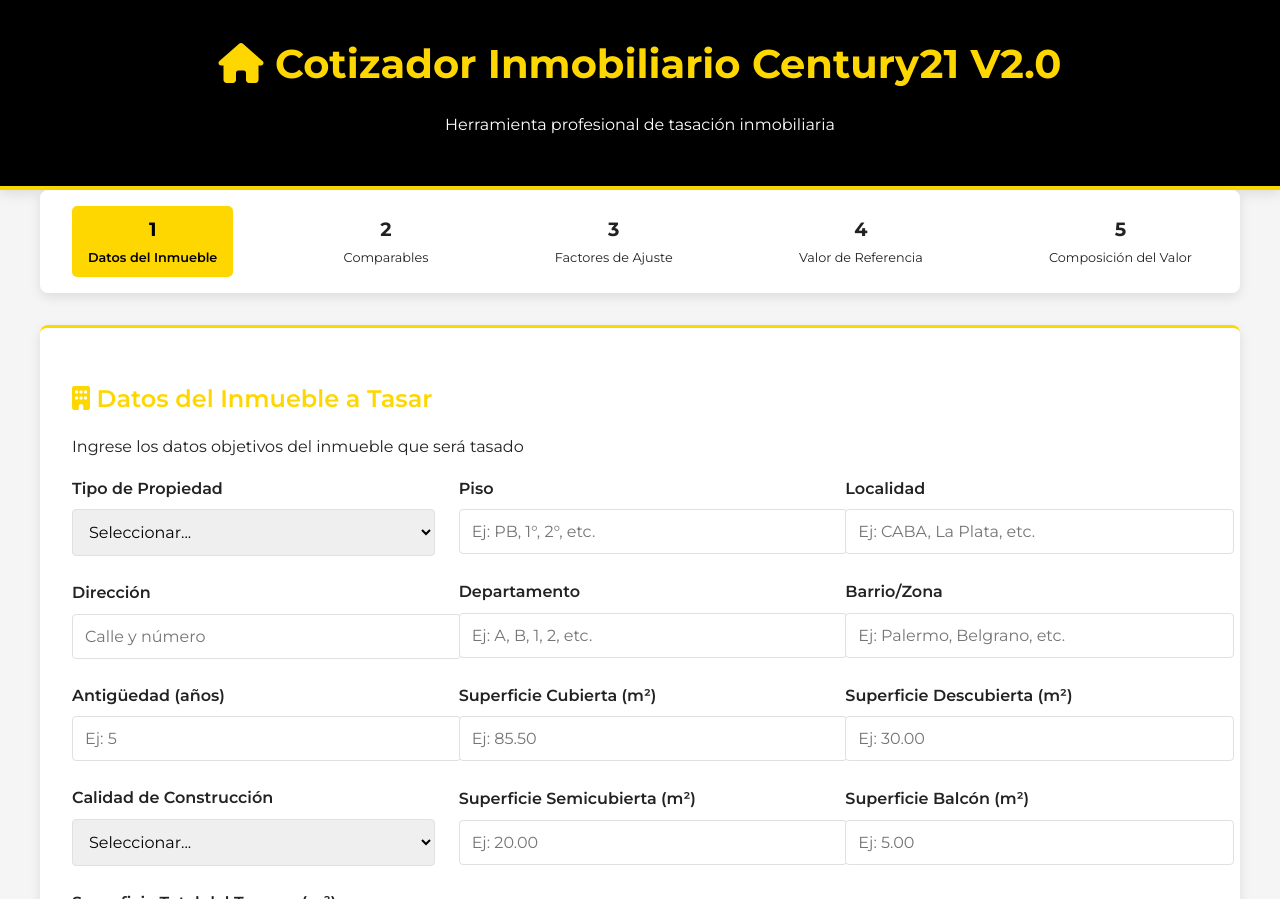
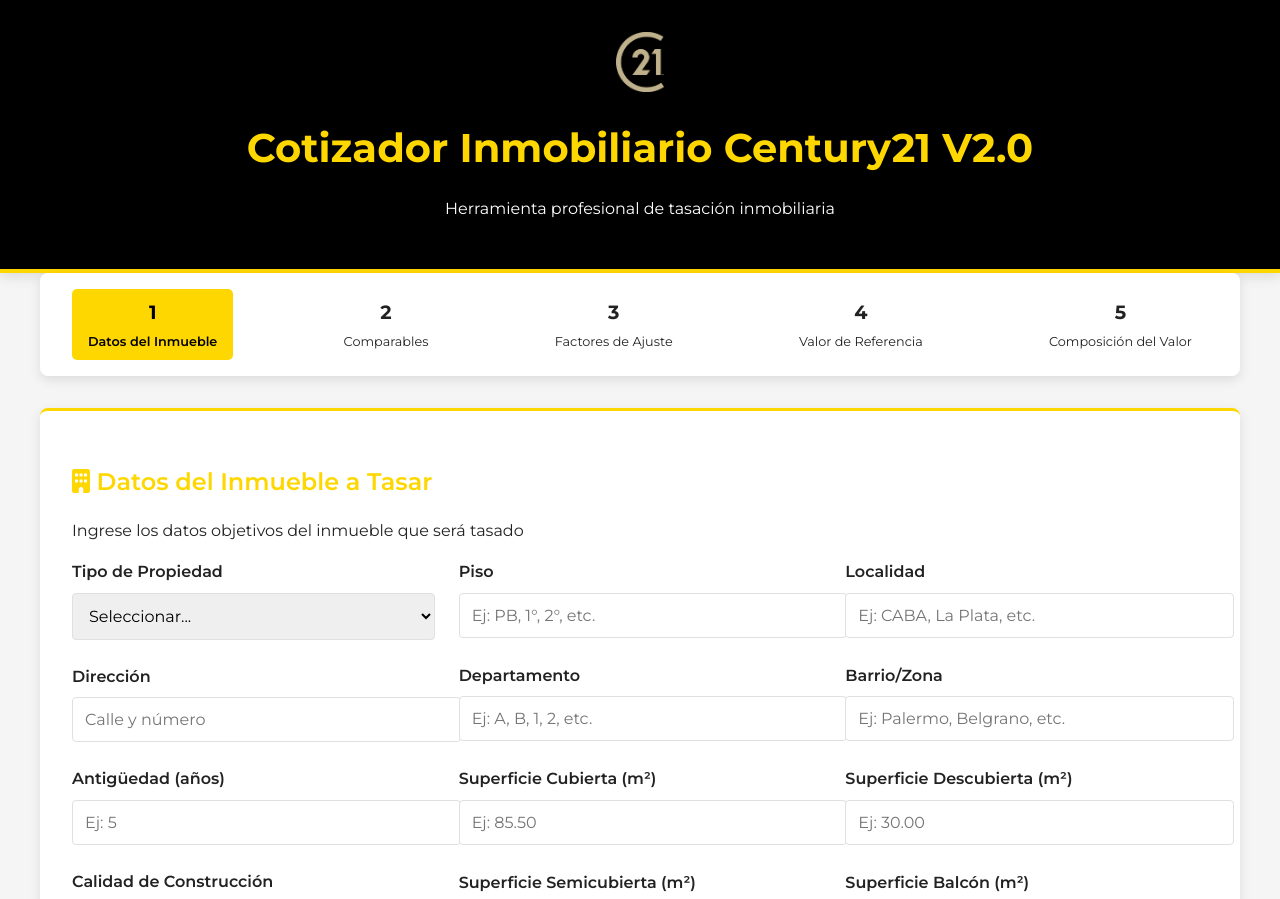
Before and after one commit to soportecyclops/cotizador-c21, a plain HTML site: page index.html in a window 1280 px wide. Shown: the top 899 px of the page. Drawn offline with nearby package versions, Linux system fonts and the light colour scheme.

Commit message:
Update index.html

```diff
--- a/index.html
+++ b/index.html
@@ -18,8 +18,9 @@
 <body>
     <header>
         <div class="container">
-            <h1><i class="fas fa-home"></i> Cotizador Inmobiliario Century21 V2.0</h1>
-            <p>Herramienta profesional de tasación inmobiliaria</p>
+            <img src="assets/images/c21.png" alt="Logo Century 21" class="logo">
+            <h1>Cotizador Inmobiliario Century21 V2.0</h1>
+        <p>Herramienta profesional de tasación inmobiliaria</p>
         </div>
     </header>
 
```
